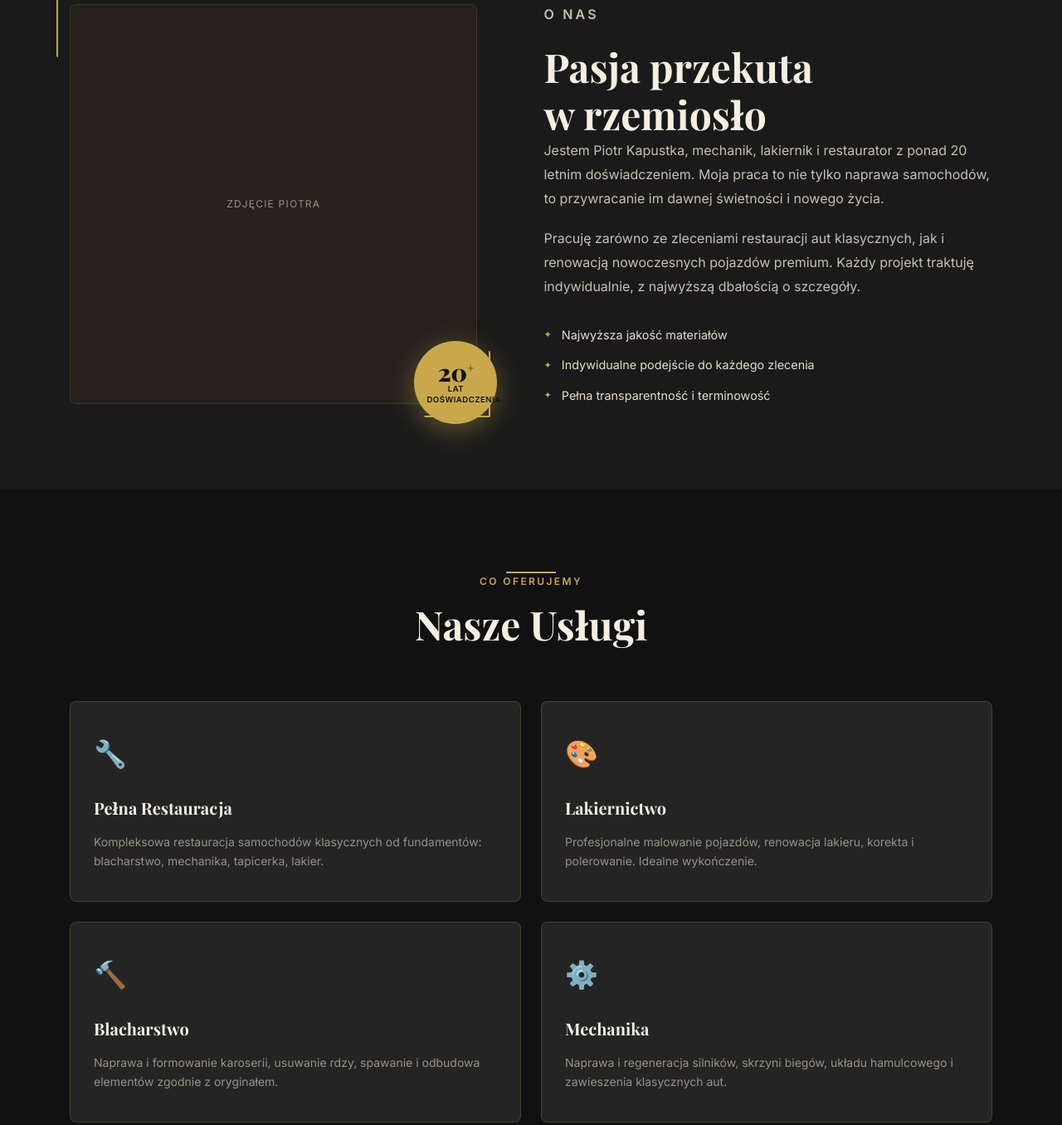
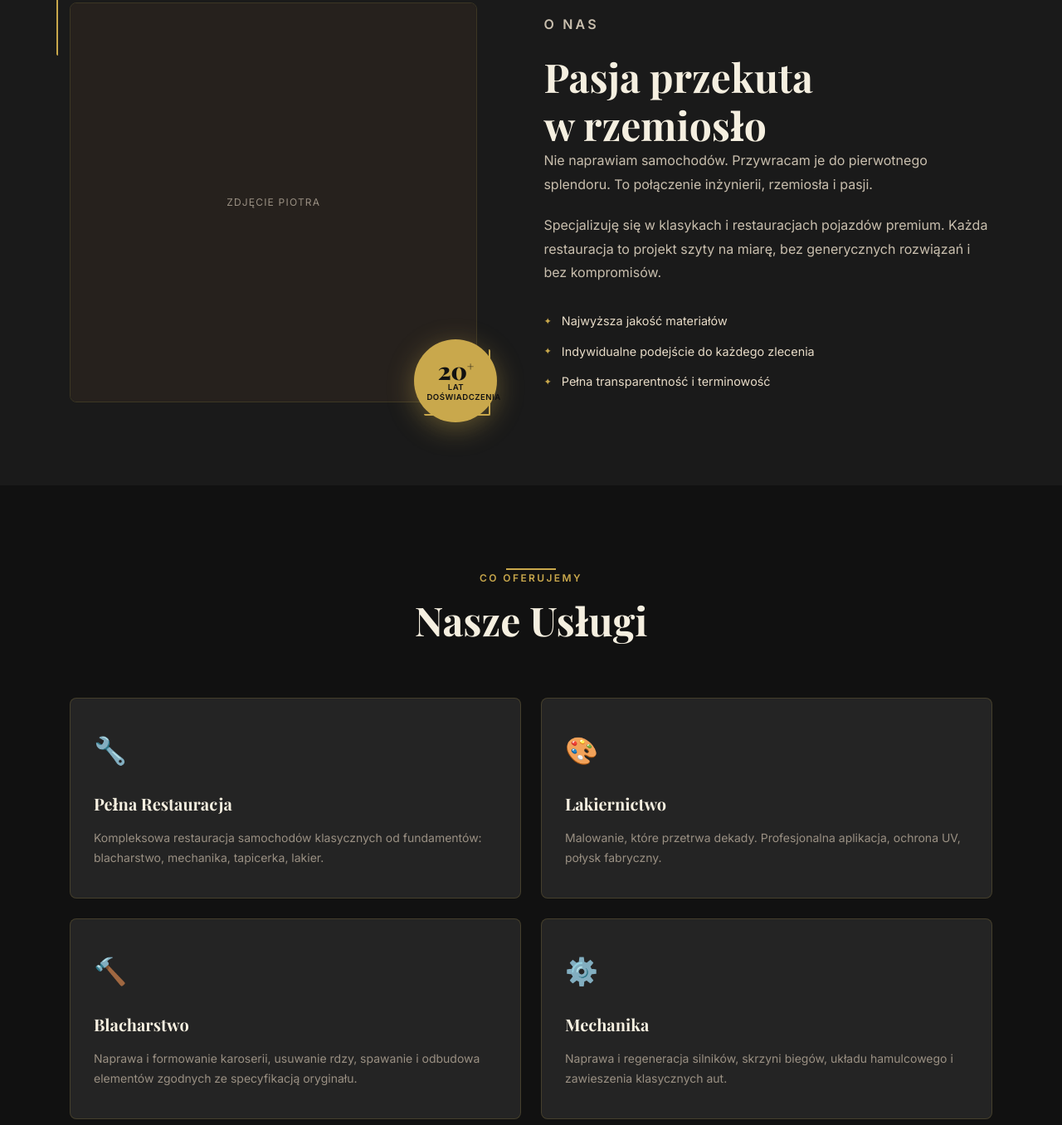
Before and after one commit to tkzajac/autoretroworks.com, a plain HTML site: page index.html in a window 1280 px wide. Shown: the part 897-2253 px from the top of the page at 83% size. Drawn offline with nearby package versions, Linux system fonts and the light colour scheme; a web font is replaced by a local one.

Commit message:
Rewrite website copy with stronger, more specific language

```diff
--- a/index.html
+++ b/index.html
@@ -139,9 +139,9 @@
         <em data-pl="Renowacji" data-en="of Restoration">Renowacji</em>
       </h1>
       <p class="hero__sub"
-         data-pl="Każdy samochód ma swoją historię. My ją przywracamy."
-         data-en="Every car has a story. We bring it back to life.">
-        Każdy samochód ma swoją historię. My ją przywracamy.
+         data-pl="Każdy samochód zasługuje na drugie życie. My przywracamy go do pierwotnej doskonałości."
+         data-en="Every car deserves a second life. We restore it to original specification.">
+        Każdy samochód zasługuje na drugie życie. My przywracamy go do pierwotnej doskonałości.
       </p>
       <div class="hero__ctas">
         <a href="#portfolio" class="btn btn--primary"
@@ -179,13 +179,13 @@
               data-pl="Pasja przekuta<br/>w rzemiosło" data-en="Passion turned<br/>into craft">
             Pasja przekuta<br/>w rzemiosło
           </h2>
-          <p data-pl="Jestem Piotr Kapustka, mechanik, lakiernik i restaurator z ponad 20 letnim doświadczeniem. Moja praca to nie tylko naprawa samochodów, to przywracanie im dawnej świetności i nowego życia."
-             data-en="I'm Piotr Kapustka, mechanic, painter, and restorer with over 20 years of experience. My work is not just fixing cars; it's restoring their former glory and breathing new life into them.">
-            Jestem Piotr Kapustka, mechanik, lakiernik i restaurator z ponad 20 letnim doświadczeniem. Moja praca to nie tylko naprawa samochodów, to przywracanie im dawnej świetności i nowego życia.
+          <p data-pl="Nie naprawiam samochodów. Przywracam je do pierwotnego splendoru. To połączenie inżynierii, rzemiosła i pasji."
+             data-en="I don't repair cars. I resurrect them to their original specification. It's a blend of engineering, craft and passion.">
+            Nie naprawiam samochodów. Przywracam je do pierwotnego splendoru. To połączenie inżynierii, rzemiosła i pasji.
           </p>
-          <p data-pl="Pracuję zarówno ze zleceniami restauracji aut klasycznych, jak i renowacją nowoczesnych pojazdów premium. Każdy projekt traktuję indywidualnie, z najwyższą dbałością o szczegóły."
-             data-en="I work with both classic car restoration projects and premium modern vehicle renovations. I treat every project individually, with the highest attention to detail.">
-            Pracuję zarówno ze zleceniami restauracji aut klasycznych, jak i renowacją nowoczesnych pojazdów premium. Każdy projekt traktuję indywidualnie, z najwyższą dbałością o szczegóły.
+          <p data-pl="Specjalizuję się w klasykach i restauracjach pojazdów premium. Każda restauracja to projekt szyty na miarę, bez generycznych rozwiązań i bez kompromisów."
+             data-en="I specialise in classics and premium vehicle restorations. Every project is tailored individually, with no off-the-shelf solutions and no shortcuts.">
+            Specjalizuję się w klasykach i restauracjach pojazdów premium. Każda restauracja to projekt szyty na miarę, bez generycznych rozwiązań i bez kompromisów.
           </p>
           <ul class="about__values">
             <li>
@@ -232,9 +232,9 @@
           <h3 class="service-card__title"
               data-pl="Lakiernictwo" data-en="Paint &amp; Finishing">Lakiernictwo</h3>
           <p class="service-card__desc"
-             data-pl="Profesjonalne malowanie pojazdów, renowacja lakieru, korekta i polerowanie. Idealne wykończenie."
-             data-en="Professional vehicle painting, paint restoration, correction and polishing. Perfect finish every time.">
-            Profesjonalne malowanie pojazdów, renowacja lakieru, korekta i polerowanie. Idealne wykończenie.
+             data-pl="Malowanie, które przetrwa dekady. Profesjonalna aplikacja, ochrona UV, połysk fabryczny."
+             data-en="Paint that lasts decades. Professional application, UV protection, factory-correct gloss.">
+            Malowanie, które przetrwa dekady. Profesjonalna aplikacja, ochrona UV, połysk fabryczny.
           </p>
         </div>
 
@@ -243,9 +243,9 @@
           <h3 class="service-card__title"
               data-pl="Blacharstwo" data-en="Bodywork">Blacharstwo</h3>
           <p class="service-card__desc"
-             data-pl="Naprawa i formowanie karoserii, usuwanie rdzy, spawanie i odbudowa elementów zgodnie z oryginałem."
-             data-en="Body panel repair and forming, rust removal, welding and rebuilding parts to original spec.">
-            Naprawa i formowanie karoserii, usuwanie rdzy, spawanie i odbudowa elementów zgodnie z oryginałem.
+             data-pl="Naprawa i formowanie karoserii, usuwanie rdzy, spawanie i odbudowa elementów zgodnych ze specyfikacją oryginału."
+             data-en="Body panel repair and forming, rust removal, welding and rebuilding to original specification.">
+            Naprawa i formowanie karoserii, usuwanie rdzy, spawanie i odbudowa elementów zgodnych ze specyfikacją oryginału.
           </p>
         </div>
 
@@ -639,7 +639,7 @@
       <div class="section__header">
         <p class="section__eyebrow" data-pl="Skontaktuj się" data-en="Get In Touch">Skontaktuj się</p>
         <h2 class="section__title"
-            data-pl="Porozmawiajmy o Twoim aucie" data-en="Let's talk about your car">
+            data-pl="Porozmawiajmy o Twoim aucie" data-en="Let's discuss your restoration vision">
           Porozmawiajmy o Twoim aucie</h2>
       </div>
 
```
